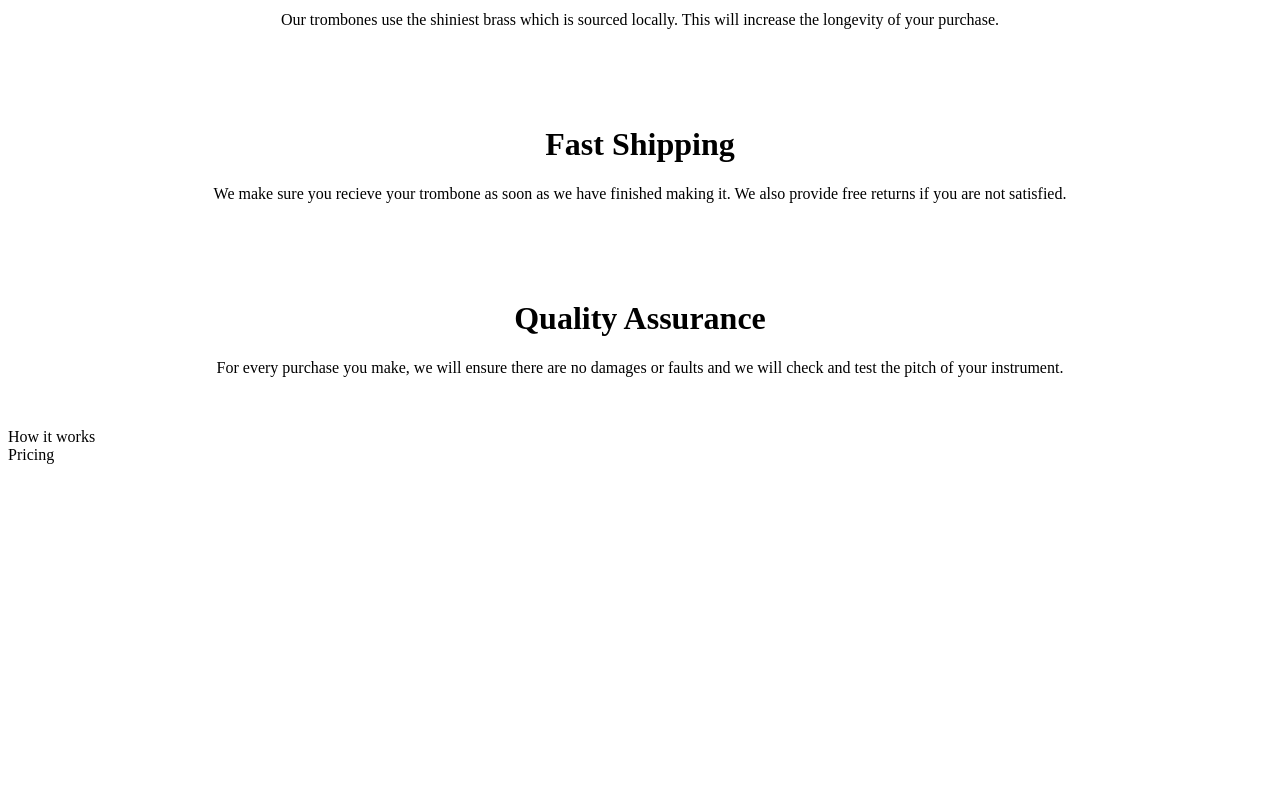
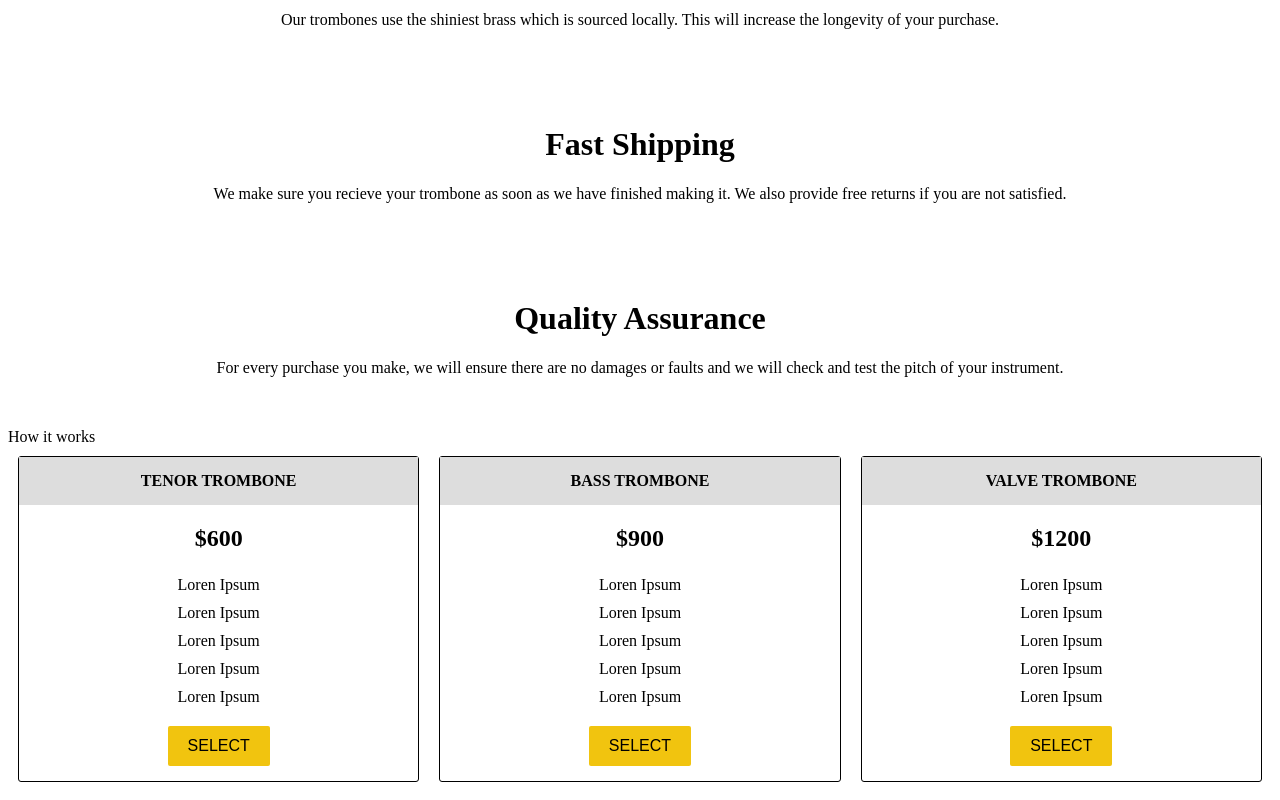
Before and after one commit to ahebwa49/microverse-trials-2, a plain HTML site: page index.html in a window 1280 px wide. Shown: the part 1005-1805 px from the top of the page. Before the commit the page ends 1477 px from the top, so only its background shows below. Drawn offline with Linux system fonts and the light colour scheme.

Commit message:
add pricing

```diff
--- a/css/style.css
+++ b/css/style.css
@@ -64,3 +64,51 @@
   margin: 10px;
   padding: 25px;
 }
+
+#pricing {
+  display: flex;
+}
+
+#pricing-product {
+  display: flex;
+  flex-direction: column;
+  align-items: center;
+  text-align: center;
+  width: calc(100% / 3);
+  margin: 10px;
+  border: 1px solid #000;
+  border-radius: 3px;
+}
+
+#pricing-product li {
+  list-style: none;
+}
+
+#pricing-button {
+  padding: 0 20px;
+  height: 40px;
+  font-size: 1em;
+  /* font-weight: 900; */
+  text-transform: uppercase;
+  /* border: 3px black solid; */
+  border-radius: 2px;
+  background: transparent;
+  cursor: pointer;
+  border: 0;
+  margin: 15px 0;
+  background-color: #f1c40f;
+  font-weight: 400;
+}
+
+#price-product-heading {
+  background-color: #ddd;
+  color: black;
+  padding: 15px 0;
+  width: 100%;
+  text-transform: uppercase;
+  font-weight: 700;
+}
+
+#pricing-product li {
+  padding: 5px 0;
+}
--- a/index.html
+++ b/index.html
@@ -73,7 +73,43 @@
       How it works
     </div>
     <div id="pricing">
-      Pricing
+      <div id="pricing-product">
+        <span id="price-product-heading">TENOR TROMBONE</span>
+        <h2>$600</h2>
+
+        <li>Loren Ipsum</li>
+        <li>Loren Ipsum</li>
+        <li>Loren Ipsum</li>
+        <li>Loren Ipsum</li>
+        <li>Loren Ipsum</li>
+        <button id="pricing-button">
+          SELECT
+        </button>
+      </div>
+      <div id="pricing-product">
+        <span id="price-product-heading">BASS TROMBONE</span>
+        <h2>$900</h2>
+        <li>Loren Ipsum</li>
+        <li>Loren Ipsum</li>
+        <li>Loren Ipsum</li>
+        <li>Loren Ipsum</li>
+        <li>Loren Ipsum</li>
+        <button id="pricing-button">
+          SELECT
+        </button>
+      </div>
+      <div id="pricing-product">
+        <span id="price-product-heading">VALVE TROMBONE</span>
+        <h2>$1200</h2>
+        <li>Loren Ipsum</li>
+        <li>Loren Ipsum</li>
+        <li>Loren Ipsum</li>
+        <li>Loren Ipsum</li>
+        <li>Loren Ipsum</li>
+        <button id="pricing-button">
+          SELECT
+        </button>
+      </div>
     </div>
     <script src="https://cdn.freecodecamp.org/testable-projects-fcc/v1/bundle.js"></script>
     <script src="js/index.js"></script>
```
